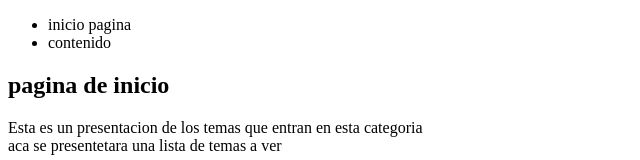
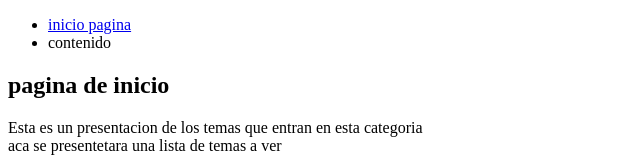
Before and after one commit to Guzman5825/htmlPractica, a plain HTML site: page index.html in a window 1280 px wide. Shown: the top 160 px of the page, without its empty margins (0-640 px from the left). Drawn offline with Linux system fonts and the light colour scheme.

Commit message:
se agrego el hipervinculo a la pagina de inicio

```diff
--- a/index.html
+++ b/index.html
@@ -9,7 +9,7 @@
     <header>
         <nav>
             <ul>
-                <li><a href="index.html"></a> inicio pagina </li>
+                <li><a href="index.html">inicio pagina</a></li>
                 <li><a href="contenidoPrincipal.html"></a> contenido </li>
             </ul>
         </nav>
```
